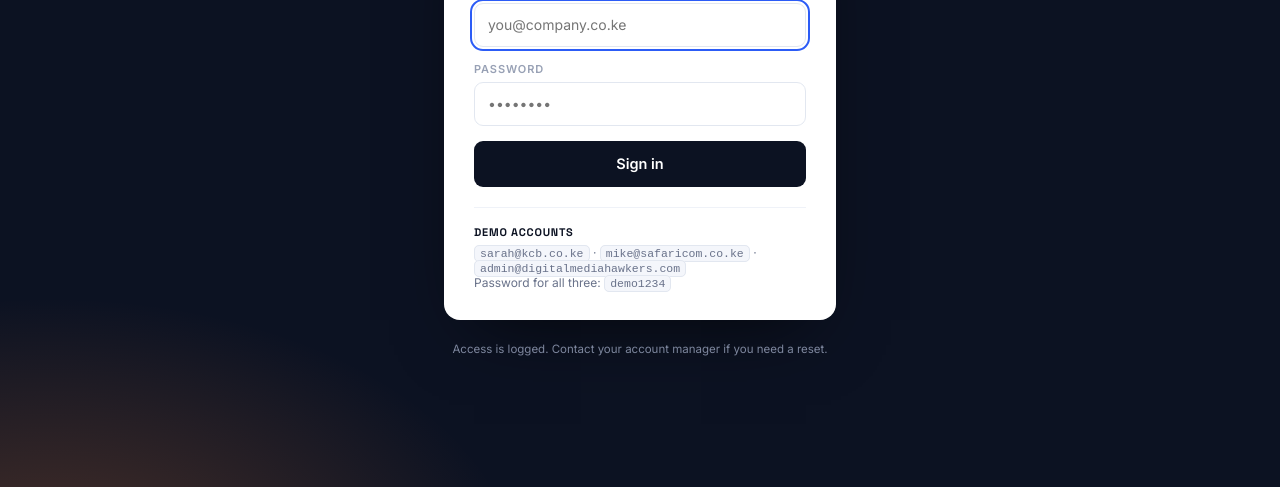
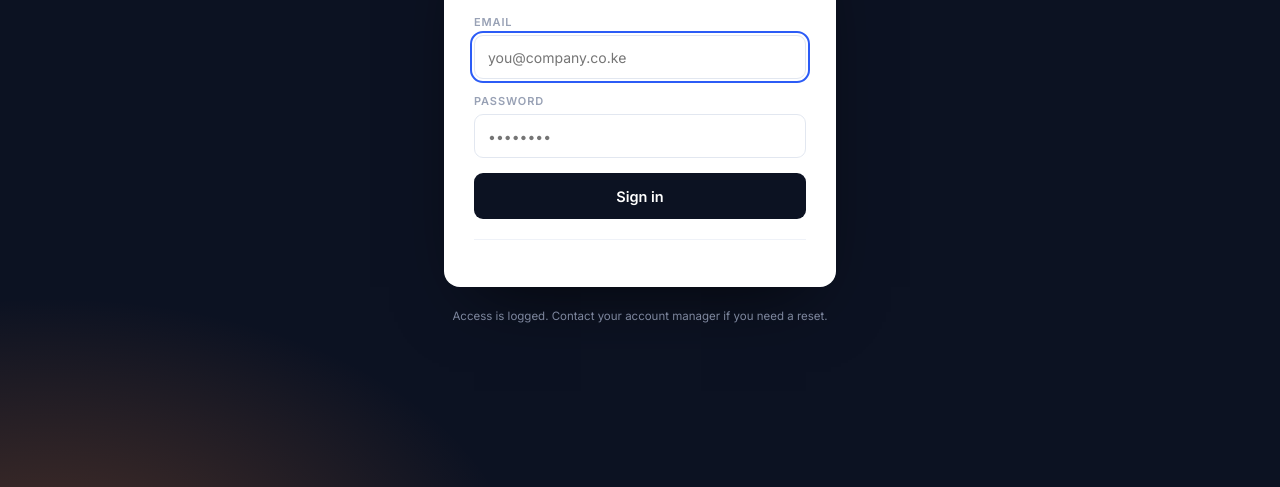
Before and after one commit to stilesleah2047-tech/dashboard, a plain HTML site: page dmh-portal/web/index.html in a window 1280 px wide. Shown: the part 313-800 px from the top of the page. Drawn offline with Linux system fonts and the light colour scheme.

Commit message:
Remove demo account details from index.html
Removed demo account information from the sign-in page.

```diff
--- a/dmh-portal/web/index.html
+++ b/dmh-portal/web/index.html
@@ -99,10 +99,7 @@ code{background:var(--canvas); border:1px solid var(--line); border-radius:5px;
     <button class="submit" id="btn">Sign in</button>
 
     <div class="note" id="demoNote" hidden>
-      <b>Demo accounts</b>
-      <code>sarah@kcb.co.ke</code> · <code>mike@safaricom.co.ke</code> ·
-      <code>admin@digitalmediahawkers.com</code><br>
-      Password for all three: <code>demo1234</code>
+
     </div>
   </div>
 
```
